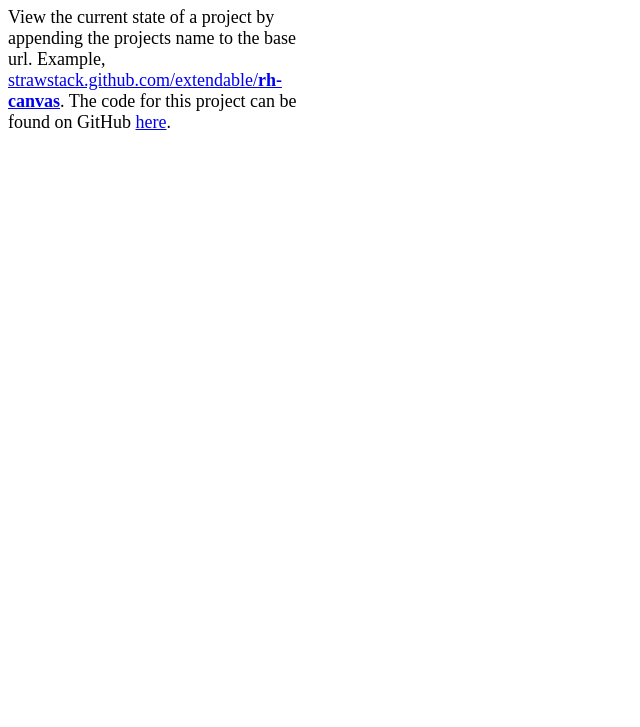
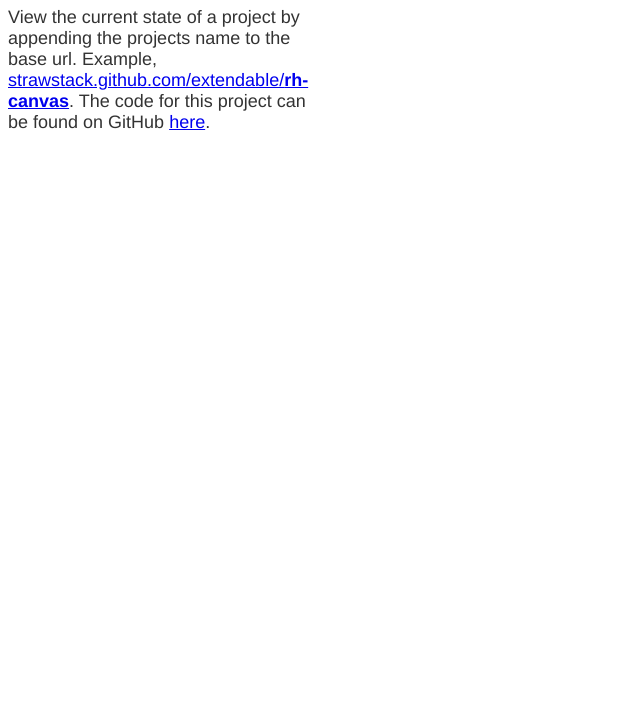
Before and after one commit to djhenjin/extendable, a plain HTML site: page index.html in a window 1280 px wide. Shown: the part 73-800 px from the top of the page, without its empty margins (0-640 px from the left). Drawn offline with Linux system fonts and the light colour scheme.

Commit message:
Update index.html

```diff
--- a/index.html
+++ b/index.html
@@ -2,6 +2,10 @@
 <html>
 <head>
 <style>
+body{
+ color: #333;
+ font-family: Helvetica Neue, Helvetica, Arial, sans-serif;
+}
 p{
   max-width: 300px;
   font-size: 18px;
```
